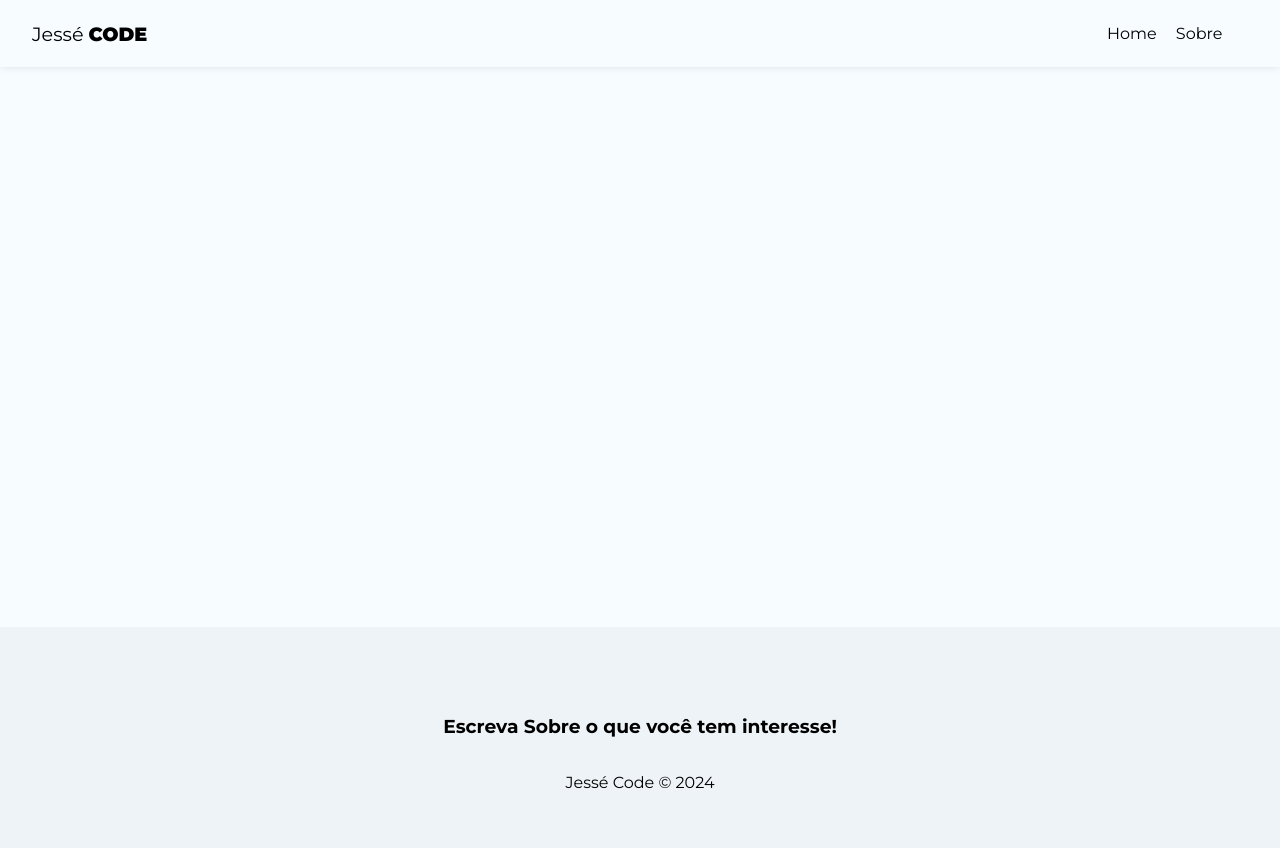
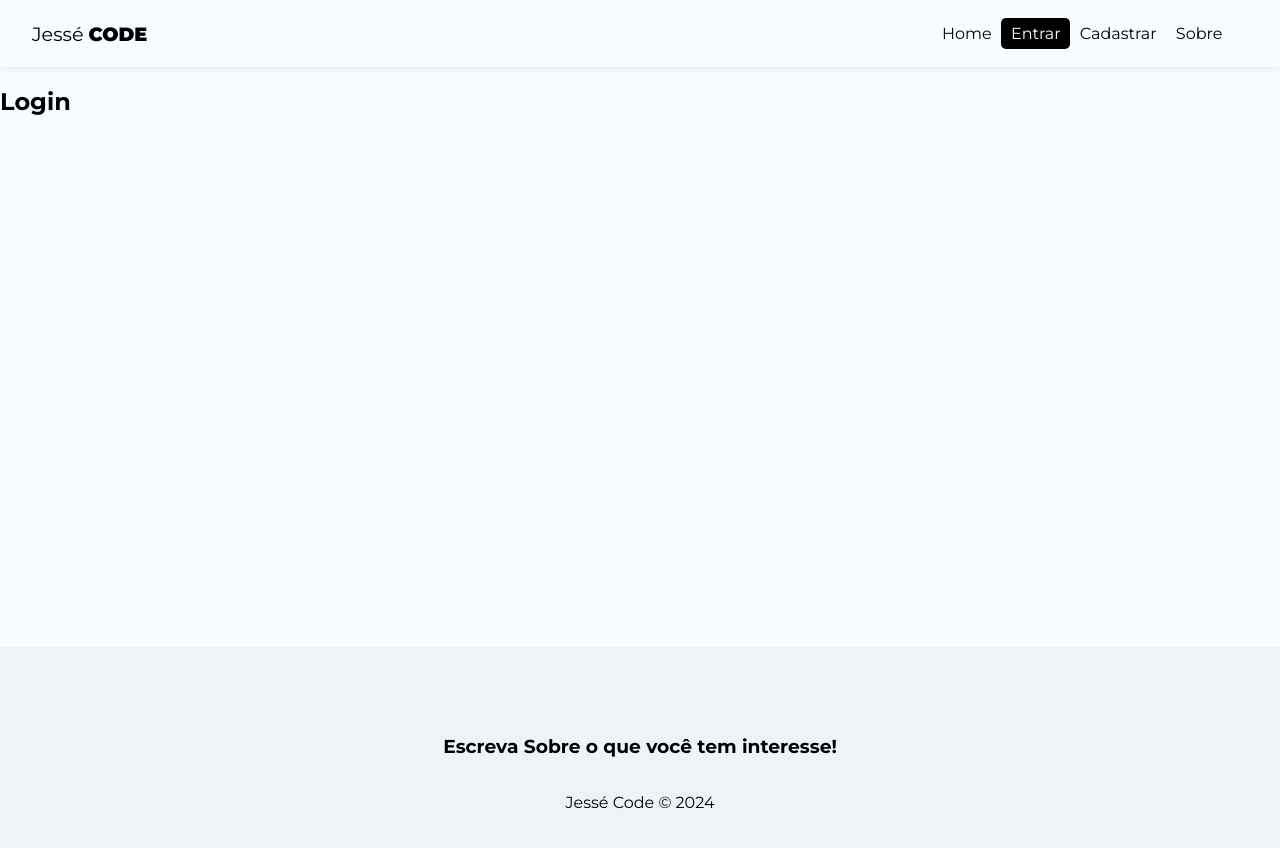
Before and after one commit to jesseprogran/miniblog, a React (Vite) app: page /login in a window 1280 px wide. Shown: the top 848 px of the page. Built offline with nearby package versions, Linux system fonts and the light colour scheme.

Commit message:
adcionando mais algumas entardas

```diff
--- a/src/App.jsx
+++ b/src/App.jsx
@@ -9,6 +9,8 @@
 import About from "./pages/About/About";
 import Navbar from "./components/Navbar";
 import Footer from "./components/Footer";
+import Login from "./pages/Login/Login";
+import Register from "./pages/Register/Register";
 
 
 function App() {
@@ -23,6 +25,8 @@
           <Routes>
             <Route path="/" element={<Home />} />
             <Route path="/about" element={<About/>} />
+            <Route path="/login" element={<Login />} />
+            <Route path="/register" element={<Register/>} />
           </Routes>
 
         </div>
--- a/src/components/Navbar.jsx
+++ b/src/components/Navbar.jsx
@@ -19,6 +19,26 @@
           </NavLink>
         </li>
 
+
+        <li>
+          <NavLink
+            to="/login"
+            className={({ isActive }) => (isActive ? styles.active : "")}
+          >
+            Entrar
+          </NavLink>
+        </li>
+
+
+        <li>
+          <NavLink
+            to="/register"
+            className={({ isActive }) => (isActive ? styles.active : "")}
+          >
+            Cadastrar
+          </NavLink>
+        </li>
+
         <li>
           <NavLink
             to="/about"
--- /dev/null
+++ b/src/pages/Login/Login.jsx
@@ -0,0 +1,11 @@
+import styles from "./Login.module.css";
+
+const Login = () => {
+  return (
+    <div>
+      <h2>Login</h2>
+    </div>
+  );
+};
+
+export default Login;
--- /dev/null
+++ b/src/pages/Register/Register.jsx
@@ -0,0 +1,11 @@
+import styles from "./Register.module.css";
+
+const Register = () => {
+  return (
+    <div>
+      <h2>Registro</h2>
+    </div>
+  );
+};
+
+export default Register;
```
Also changed, not shown: src/pages/Login/Login.module.css (added), src/pages/Register/Register.module.css (added).
